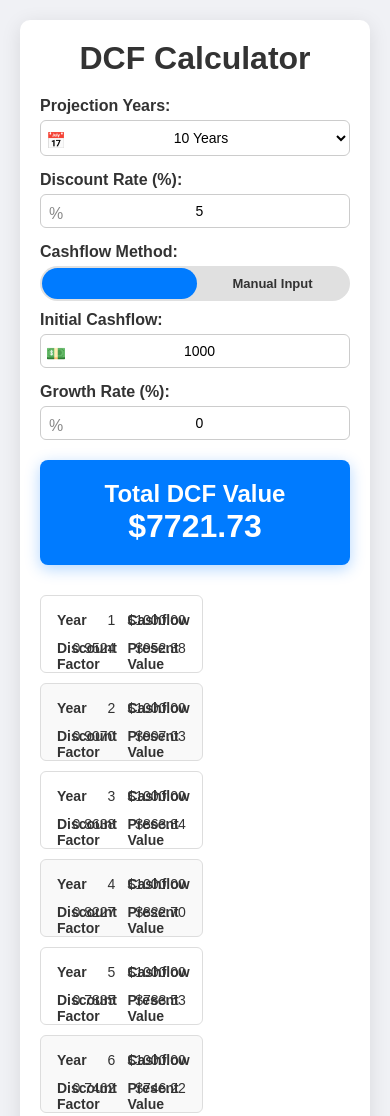
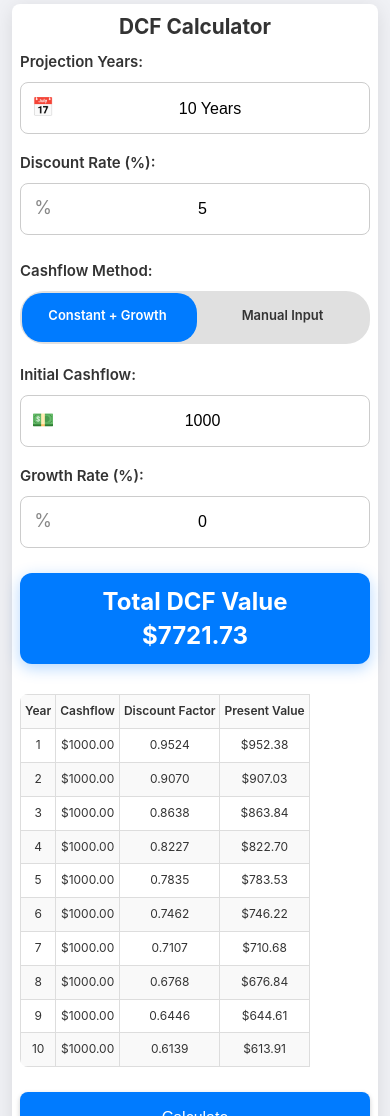
Before and after one commit to kalefree/DCF_Calculator, a plain HTML site: page index.html in a window 390 px wide. Shown: the top 1116 px of the page. Drawn offline with Linux system fonts and the light colour scheme.

Commit message:
mobile optimized code

```diff
--- a/index.html
+++ b/index.html
@@ -7,75 +7,154 @@
     <style>
         /* 1. Reset et conteneur général */
         *{margin:0;padding:0;box-sizing:border-box}
-        body{font-family:Arial,Helvetica,sans-serif;padding:20px;background:#f0f1f5;color:#333}
-        .container{max-width:800px;margin:auto;background:#fff;padding:20px;border-radius:10px;box-shadow:0 4px 20px rgba(0,0,0,0.1)}
+        body{font-family:-apple-system,BlinkMacSystemFont,'Segoe UI',Roboto,Oxygen,Ubuntu,Cantarell,sans-serif;padding:10px;background:#f0f1f5;color:#333;line-height:1.4}
+        .container{max-width:800px;margin:auto;background:#fff;padding:15px;border-radius:12px;box-shadow:0 4px 20px rgba(0,0,0,0.1)}
 
         /* 2. Titres et grille de contrôle */
-        h1{text-align:center;margin-bottom:20px;font-size:2rem;font-weight:700}
+        h1{text-align:center;margin-bottom:20px;font-size:1.75rem;font-weight:700}
         .controls{display:grid;grid-template-columns:repeat(auto-fit,minmax(180px,1fr));gap:15px;margin-bottom:15px}
 
         /* 3. Groupes de champs */
         .control-group{display:flex;flex-direction:column;position:relative;gap:5px}
 
         /* 4. Labels et champs */
-        label{font-weight:600}
-        input,select{padding:8px 8px 8px 32px;border:1px solid #ccc;border-radius:6px;font-size:14px;background:#fff;text-align:center;min-height:32px}
-        input:focus,select:focus{outline:none;border-color:#007bff;box-shadow:0 0 3px rgba(0,123,255,0.5)}
+        label{font-weight:600;font-size:14px;margin-bottom:5px}
+        input,select{padding:12px 12px 12px 40px;border:1px solid #ccc;border-radius:8px;font-size:16px;background:#fff;text-align:center;min-height:48px;-webkit-appearance:none;appearance:none}
+        input:focus,select:focus{outline:none;border-color:#007bff;box-shadow:0 0 0 3px rgba(0,123,255,0.1)}
 
         /* 5. Icônes */
         .icon{
             position:absolute;
-            left:8px;
+            left:12px;
             top:50%;
             transform:translateY(calc(-50% + 14px));
             width:16px;height:16px;display:flex;align-items:center;justify-content:center;
-            pointer-events:none;color:#888;text-align:center;
+            pointer-events:none;color:#888;text-align:center;font-size:16px;
         }
 
         /* 6. Interrupteur (toggle) */
-        .toggle{display:flex;position:relative;background:#e0e0e0;border-radius:20px;overflow:hidden;margin-bottom:10px}
+        .toggle{display:flex;position:relative;background:#e0e0e0;border-radius:24px;overflow:hidden;margin-bottom:10px;min-height:48px}
         .toggle input{display:none}
-        .toggle label{flex:1;padding:6px 0;text-align:center;cursor:pointer;font-size:13px;font-weight:600;transition:color .3s}
-        .toggle-slider{position:absolute;top:2px;left:2px;bottom:2px;width:50%;background:#007bff;border-radius:16px;transition:transform .3s}
-        .toggle input:checked+label{color:#fff}
+        .toggle label{flex:1;padding:12px 0;text-align:center;cursor:pointer;font-size:14px;font-weight:600;transition:color .3s;display:flex;align-items:center;justify-content:center}
+        .toggle-slider{position:absolute;top:2px;left:2px;bottom:2px;width:50%;background:#007bff;border-radius:20px;transition:transform .3s}
+        .toggle input:checked+label{color:#fff;z-index:1}
         #manual:checked~.toggle-slider{transform:translateX(100%)}
 
         /* 7. Tableau */
-        table{width:100%;border-collapse:collapse;margin:20px 0;font-size:14px}
-        th,td{padding:10px;border:1px solid #ddd;text-align:center}
-        th{background:#fafafa;font-weight:600}
+        table{width:100%;border-collapse:collapse;margin:20px 0;font-size:14px;border-radius:8px;overflow:hidden}
+        th,td{padding:12px 8px;border:1px solid #ddd;text-align:center}
+        th{background:#fafafa;font-weight:600;font-size:13px}
         tr{transition:background .3s ease}
         tr:nth-child(even){background:#f9f9f9}
         @media(hover:hover){tr:hover{background:#f1f7ff}}
 
         /* 8. Entrées et résultat */
-        .cashflow-input{width:90px;padding:5px;border:1px solid #ccc;border-radius:4px}
-        .dcf-result{margin-top:20px;padding:20px;text-align:center;background:#007bff;color:#fff;border-radius:8px;box-shadow:0 4px 15px rgba(0,123,255,0.3);transition:transform .3s}
-        .dcf-value{font-size:2em;font-weight:700}
+        .cashflow-input{width:100px;padding:8px;border:1px solid #ccc;border-radius:6px;font-size:16px;min-height:44px}
+        .dcf-result{margin-top:20px;padding:20px;text-align:center;background:#007bff;color:#fff;border-radius:12px;box-shadow:0 4px 15px rgba(0,123,255,0.3);transition:transform .3s}
+        .dcf-value{font-size:2em;font-weight:700;word-break:break-all}
         .hidden{display:none}
-        #reset-btn,#calc-btn{margin:10px 5px;padding:8px 16px;font-size:14px;border:none;border-radius:6px;background:#007bff;color:#fff;cursor:pointer;box-shadow:0 2px 5px rgba(0,0,0,0.2);transition:transform .1s}
+        #reset-btn,#calc-btn{margin:10px 5px;padding:12px 20px;font-size:16px;border:none;border-radius:8px;background:#007bff;color:#fff;cursor:pointer;box-shadow:0 2px 5px rgba(0,0,0,0.2);transition:transform .1s;min-height:48px}
         #reset-btn:active,#calc-btn:active{transform:scale(0.95)}
+        #reset-btn:hover,#calc-btn:hover{background:#0056b3}
 
         /* 9. Historique */
         .history{text-align:center;margin-top:10px;color:#333;display:flex;flex-direction:column;gap:3px}
-        .history div{opacity:.7;font-size:.9em;transition:opacity .3s}
+        .history div{opacity:.7;font-size:.9em;transition:opacity .3s;word-break:break-all}
         .fade-in{animation:fade .4s}
         @keyframes fade{from{opacity:0;transform:translateY(-5px)}to{opacity:1;transform:none}}
         .flash{animation:flash .3s}
         @keyframes flash{from{transform:scale(1.05)}to{transform:scale(1)}}
 
-        /* 10. Petits écrans */
-        @container (max-width:400px){.controls{grid-template-columns:1fr}}
-        @media(max-width:767px){
-            .controls{grid-template-columns:1fr}
-            #reset-btn,#calc-btn{width:100%;padding:12px;font-size:16px}
-            .toggle label{padding:10px 0}
-            .cashflow-input{width:100%;padding:10px}
-            table{display:block}
-            thead{display:none}
-            tbody tr{display:grid;grid-template-columns:repeat(2,1fr);margin-bottom:10px;border:1px solid #ddd;border-radius:6px;padding:10px}
-            tbody td{border:none;padding:6px;text-align:right;position:relative}
-            tbody td::before{content:attr(data-label);position:absolute;left:6px;text-align:left;font-weight:600}
+        /* 10. Optimisations mobiles */
+        @media (max-width: 768px) {
+            body{padding:5px}
+            .container{padding:10px;border-radius:8px}
+
+            h1{font-size:1.5rem;margin-bottom:15px}
+
+            .controls{grid-template-columns:1fr;gap:10px}
+
+            .control-group{margin-bottom:10px}
+
+            label{font-size:15px}
+
+            input,select{padding:15px 15px 15px 45px;font-size:16px;min-height:52px}
+
+            .icon{left:15px;font-size:18px}
+
+            .toggle{min-height:52px}
+            .toggle label{padding:15px 0;font-size:15px}
+
+            #reset-btn,#calc-btn{width:100%;margin:5px 0;padding:15px;font-size:16px;min-height:52px}
+
+            .dcf-result{padding:15px;margin-top:15px}
+            .dcf-value{font-size:1.75em}
+
+            /* Table mobile responsive */
+            table{display:block;overflow-x:auto;white-space:nowrap;-webkit-overflow-scrolling:touch}
+
+            .cashflow-input{width:90px;font-size:16px;min-height:40px}
+
+            th,td{padding:10px 6px;font-size:13px}
+
+            .history div{font-size:0.85em}
+        }
+
+        /* 11. Très petits écrans */
+        @media (max-width: 480px) {
+            body{padding:2px}
+            .container{padding:8px;margin:2px}
+
+            h1{font-size:1.3rem;margin-bottom:10px}
+
+            .controls{gap:8px}
+
+            .dcf-result{padding:12px}
+            .dcf-value{font-size:1.5em}
+
+            th,td{padding:8px 4px;font-size:12px}
+
+            .cashflow-input{width:80px;font-size:14px;padding:6px}
+
+            table{font-size:12px}
+
+            .toggle label{font-size:13px}
+        }
+
+        /* 12. Optimisations tactiles */
+        @media (pointer: coarse) {
+            input,select,button,.toggle label{min-height:44px}
+            .cashflow-input{min-height:40px}
+        }
+
+        /* 13. Mode paysage mobile */
+        @media (max-width: 896px) and (orientation: landscape) {
+            .controls{grid-template-columns:repeat(2,1fr)}
+            .dcf-result{margin-top:10px;padding:10px}
+            .dcf-value{font-size:1.5em}
+        }
+
+        /* 14. Mode sombre (si supporté) */
+        @media (prefers-color-scheme: dark) {
+            body{background:#1a1a1a;color:#fff}
+            .container{background:#2d2d2d;box-shadow:0 4px 20px rgba(0,0,0,0.3)}
+            input,select{background:#3d3d3d;border-color:#555;color:#fff}
+            input:focus,select:focus{border-color:#007bff}
+            table{background:#2d2d2d}
+            th{background:#3d3d3d}
+            tr:nth-child(even){background:#353535}
+            .cashflow-input{background:#3d3d3d;color:#fff}
+            .toggle{background:#555}
+        }
+
+        /* 15. Améliorations d'accessibilité */
+        @media (prefers-reduced-motion: reduce) {
+            *{animation-duration:0.01ms !important;animation-iteration-count:1 !important;transition-duration:0.01ms !important}
+        }
+
+        /* 16. Support des notches (iPhone X+) */
+        @supports (padding: max(0px)) {
+            body{padding-left:max(10px,env(safe-area-inset-left));padding-right:max(10px,env(safe-area-inset-right))}
         }
     </style>
 </head>
@@ -192,6 +271,15 @@
         updateTable();                   // enregistre historique
     });
 
+    // Prevent zoom on iOS when focusing inputs
+    if (/iPad|iPhone|iPod/.test(navigator.userAgent)) {
+        document.addEventListener('touchstart', function(e) {
+            if (e.target.matches('input[type="number"]')) {
+                e.target.style.fontSize = '16px';
+            }
+        });
+    }
+
     /* ------------- helpers ------------- */
     function addHistory(val){
         if(val === lastDCF) return;
```
